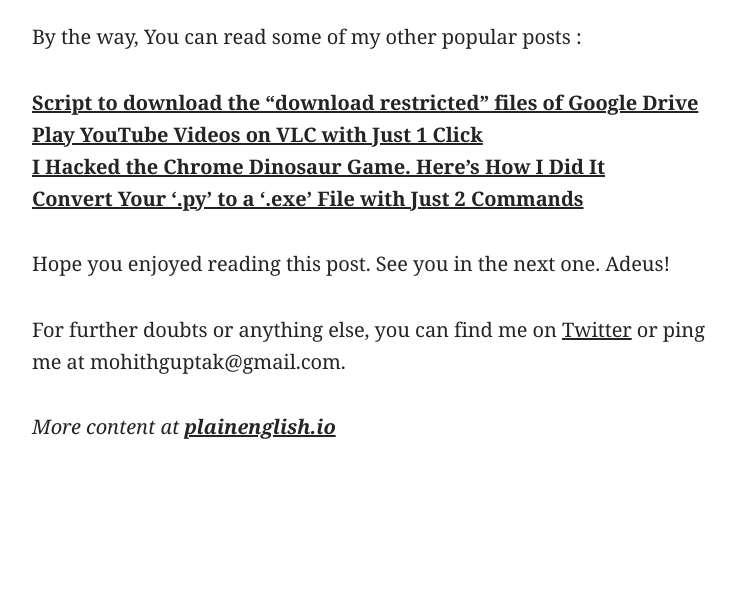
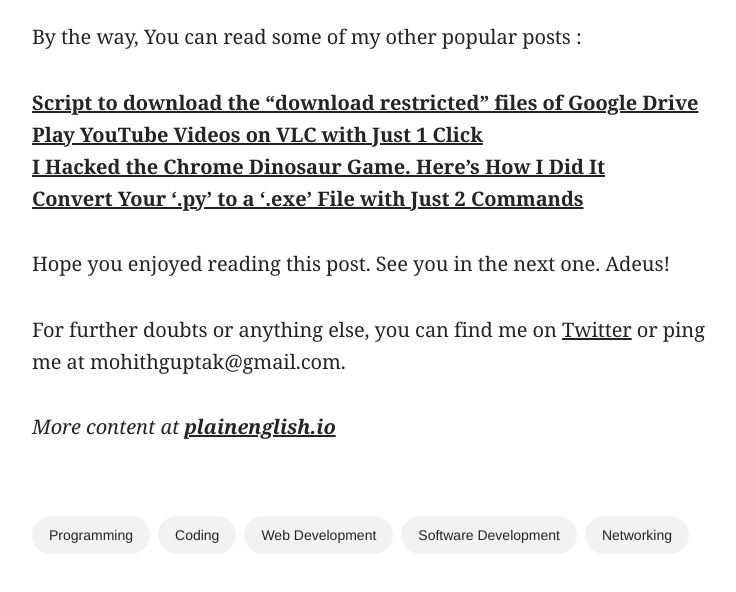
Before and after one commit to tawazakitanasa/WebClone, a plain HTML site: page index.html in a window 1280 px wide. Shown: the part 4963-5555 px from the top of the page, without its empty margins (268-1004 px from the left). Before the commit the page ends 5406 px from the top, so only its background shows below. Drawn offline with Linux system fonts and the light colour scheme.

Commit message:
Add code

```diff
--- a/index.html
+++ b/index.html
@@ -62,7 +62,8 @@
                 </div>
             </div>
         </div>
-        <div class="content">
+        <div class="content ma">
+            <div class="ma">
                 <article>
                     <div class="content">
                         <div class="content">
@@ -485,6 +486,38 @@
                     </div>
                 </article>
             </div>
+            <div class="cnt">
+                <div class="tag">
+                    <div class="ab ml">
+                        <div class="mtag">
+                            <a class="ntag" href="https://medium.com/tag/programming?source=post_page-----fee26d3706b4--------------------------------">
+                                <div class="avt nameuser ttag">Programming</div>
+                            </a>
+                        </div>
+                        <div class="mtag">
+                            <a class="ntag" href="https://medium.com/tag/programming?source=post_page-----fee26d3706b4--------------------------------">
+                                <div class="avt nameuser ttag">Coding</div>
+                            </a>
+                        </div>
+                        <div class="mtag">
+                            <a class="ntag" href="https://medium.com/tag/programming?source=post_page-----fee26d3706b4--------------------------------">
+                                <div class="avt nameuser ttag">Web Development</div>
+                            </a>
+                        </div>
+                        <div class="mtag">
+                            <a class="ntag" href="https://medium.com/tag/programming?source=post_page-----fee26d3706b4--------------------------------">
+                                <div class="avt nameuser ttag">Software Development</div>
+                            </a>
+                        </div>
+                        <div class="mtag">
+                            <a class="ntag" href="https://medium.com/tag/programming?source=post_page-----fee26d3706b4--------------------------------">
+                                <div class="avt nameuser ttag">Networking</div>
+                            </a>
+                        </div>
+                    </div>
+                </div>
+            </div>
+        </div>
     </div>
 </div>
 
--- a/main.css
+++ b/main.css
@@ -266,6 +266,10 @@ svg {
     margin: 0 32px;
     margin-inline: 0px;
     margin-block: 49.98px 32px;
+}
+
+.ma {
+    margin-bottom: 68px;
 }
 
 .info {
@@ -717,3 +721,39 @@ svg {
     color: rgba(0, 0, 0, 0.8);
     -webkit-tap-highlight-color: transparent;
 }
+
+.tag {
+    max-width: 680px;
+    margin: 0 24px;
+    min-width: 0;
+    width: 100%;
+}
+
+.ml {
+    flex-wrap: wrap;
+    margin-top: 6px;
+    margin-bottom: 26px;
+}
+
+.mtag {
+    margin-top: 8px;
+}
+
+.ntag {
+    display: block;
+    margin-right: 8px;
+    padding: 0px;
+    border: none;
+    color: inherit;
+    text-decoration: none;
+    -webkit-tap-highlight-color: transparent;
+}
+
+.ttag {
+    padding: 8px 16px;
+    white-space: nowrap;
+    background-color: rgb(242, 242, 242);
+    border: 1px solid rgb(242, 242, 242);
+    border-radius: 100px;
+    transition: background 300ms ease;
+}
```
Lines whose indentation alone changed are shown as unchanged.
